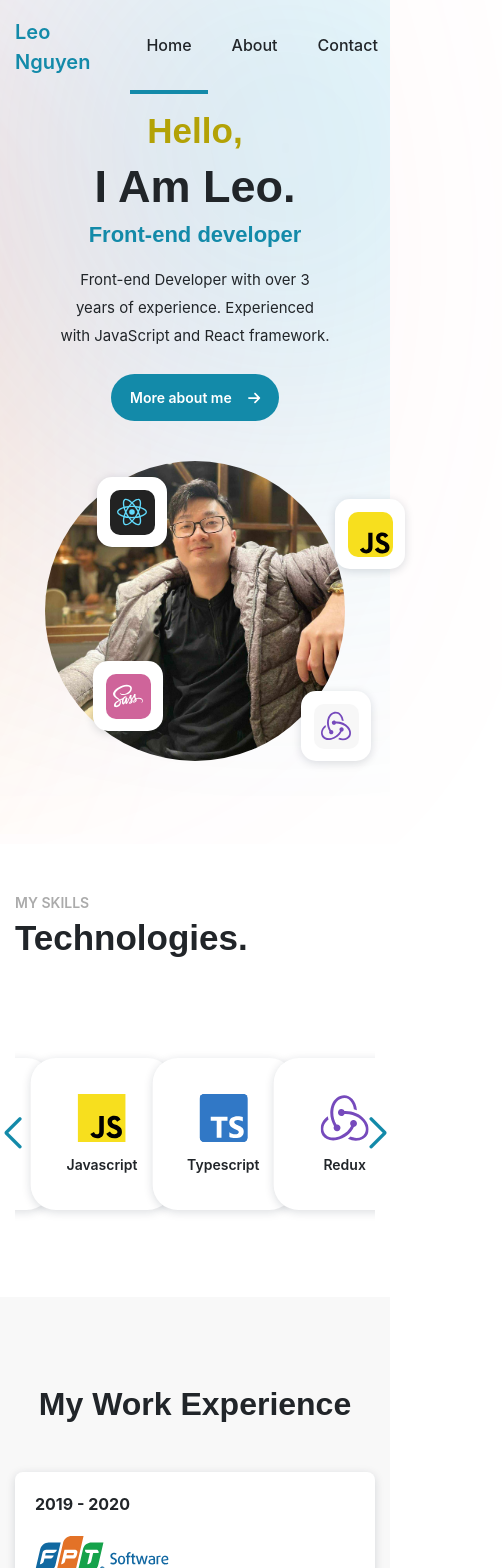
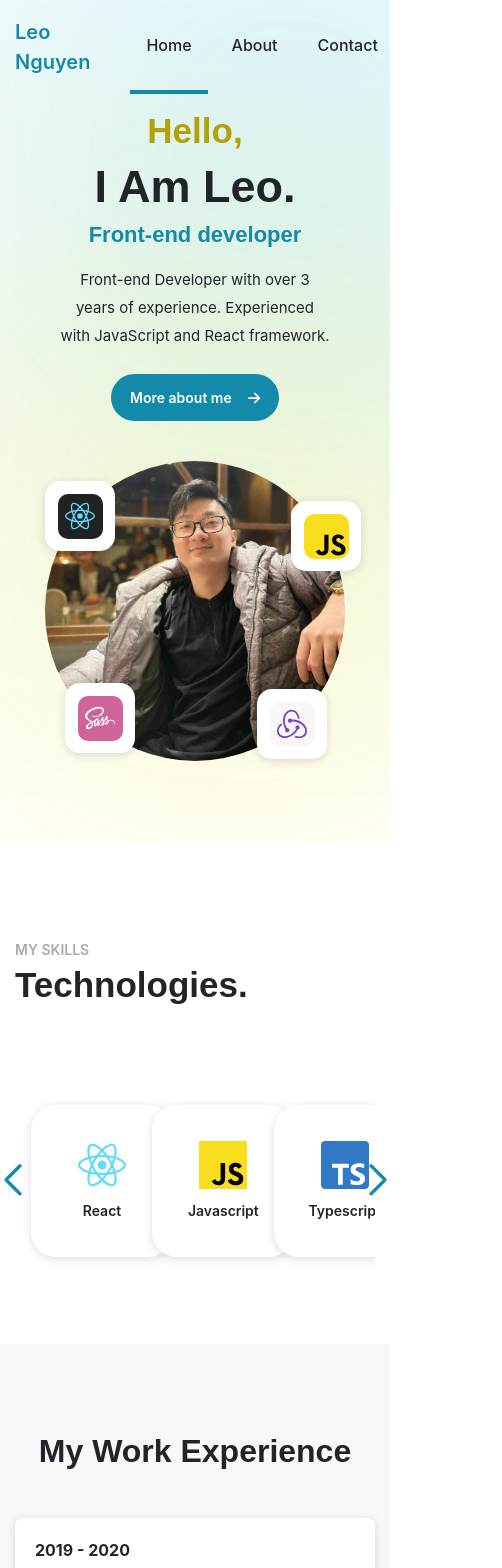
Before and after one commit to chronoflame78/MyWebsite, a React (Vite) app: page /home in a window 390 px wide. Shown: the top 1568 px of the page, 502 px wide, since content can reach past the window. Built offline with nearby package versions, Linux system fonts and the light colour scheme.

Commit message:
update responsive

```diff
--- a/src/components/contact/components/contactPage.tsx
+++ b/src/components/contact/components/contactPage.tsx
@@ -95,11 +95,11 @@ function ContactPage() {
   return (
     <div className="contact-page-wrapper">
       <section className="container contact-section">
-        <h2 className="f-48 font-weight-bold pb-5">Contact.</h2>
+        <h2 className="fr-48 font-weight-bold pb-5">Contact.</h2>
         <div className="contact-section-content">
           <div className="sub-section-1">
             <div className="form-container p-4 w-100">
-              <div className="text-center f-24 font-weight-bold pb-4">
+              <div className="text-center fr-24 font-weight-bold pb-4">
                 Get in touch
               </div>
               <form className="w-100" onSubmit={handleSubmit}>
--- a/src/components/home/components/homePage.tsx
+++ b/src/components/home/components/homePage.tsx
@@ -51,7 +51,8 @@ function HomePage(props: IProps) {
 
   return (
     <>
-      <div className="container d-flex align-items-center home-page-wrapper">
+      <div className="home-page-wrapper">
+        <section className="container d-flex align-items-center home-page-section">
           <div className="row w-100">
             <div className="d-flex flex-direction-column col-sm-12 info-container">
               <h2 className="font-weight-bold hello-text fr-60">Hello,</h2>
@@ -67,6 +68,7 @@ function HomePage(props: IProps) {
               </div>
             </div>
             <div className="col-sm-12 image-container">
+              <div className="position-relative">
                 <img className="main-image" src={myImage} alt=""/>
                 <div className="react-logo-container logo-container">
                 <div className="bg-container">
@@ -88,6 +90,9 @@ function HomePage(props: IProps) {
                   <SVGComponents.LogoSass className="sass-logo"/>
                 </div>
               </div>
+              </div>
+
+
 
 
             </div>
@@ -95,7 +100,7 @@ function HomePage(props: IProps) {
           </div>
 
 
-      </div>
+        </section>
         <div className="shape1-container">
           <SVGComponents.Shape1 className="shape1-svg" />
         </div>
@@ -104,6 +109,7 @@ function HomePage(props: IProps) {
         </div>
         <div className="shape3-container">
           <SVGComponents.Shape3 className="shape3-svg" />
+        </div>
       </div>
       <div ref={aboutPageRef}>
           <AboutPage/>
--- a/src/components/info/components/aboutPage.tsx
+++ b/src/components/info/components/aboutPage.tsx
@@ -42,7 +42,7 @@ function AboutPage(props: IProps) {
                 navigation={true}
                 slidesPerView={props.isMobileView ? 3 : 4 }
                 spaceBetween={36}
-                autoplay={{
+                autoplay={props.isMobileView ? false : {
                   delay: 2500,
                   disableOnInteraction: false,
                 }}
@@ -96,9 +96,9 @@ function AboutPage(props: IProps) {
 
                 <div className="w-100">
                 <Swiper
-                  slidesPerView={4}
+                  slidesPerView={props.isMobileView ? 3 : 4}
                   spaceBetween={36}
-                  autoplay={{
+                  autoplay={props.isMobileView ? false : {
                     delay: 2500,
                     disableOnInteraction: false,
                   }}
--- a/src/styles/_utility.scss
+++ b/src/styles/_utility.scss
@@ -599,12 +599,12 @@ body {
   justify-content: space-around;
 }
 
-.dark-yellow{
-  color: #b3a206;
+.fr-20{
+  font-size: 20px;
 }
 
-.fr-20{
-  font-size: 20px;
+.fr-24{
+  font-size: 24px;
 }
 
 .fr-48{
@@ -641,6 +641,9 @@ body {
   .fr-20{
     font-size: 14px;
   }
+  .fr-24{
+    font-size: 18px;
+  }
   .fr-48{
     font-size: 32px;
   }
--- a/src/styles/pages/_about.scss
+++ b/src/styles/pages/_about.scss
@@ -211,6 +211,9 @@
                 }
             }
         }
+        .experience-section{
+            height: 1080px;
+        }
         .card-item{
             width: 142px;
             height: 152px;
@@ -239,14 +242,28 @@
             }
 
             .company-txt{
-                font-size: 14px;
+                font-size: 13px;
                 color: #dd584f;
+                margin-bottom: 10px;
             }
 
             .position-txt{
                 font-size: 16px;
                 font-weight: bold;
             }
+
+            .website-link{
+                font-size: 14px;
+            }
+        }
+
+        .recent-work-item{
+            .name-text{
+                font-size: 14px;
+            }
+        }
+        .re-Swiper{
+            padding-bottom: 20px;
         }
     }
 
--- a/src/styles/pages/_home.scss
+++ b/src/styles/pages/_home.scss
@@ -1,4 +1,10 @@
 .home-page-wrapper{
+    position: relative;
+    overflow: hidden;
+    height: 100vh;
+}
+
+.home-page-section{
     height: 100vh;
     padding-top: 24px;
     .hello-text{
@@ -29,10 +35,10 @@
         left: 120px;
         bottom: 40px;
 
-        @media (max-height: 800px) or (max-width: 1480px) {
-            width: 470px;
-            height: 470px;
-        }
+        // @media (max-height: 800px) or (max-width: 1480px) {
+        //     width: 470px;
+        //     height: 470px;
+        // }
     }
 
     .logo-container{
@@ -147,7 +153,7 @@
 }
 
 @media (max-width: 992px) {
-    .home-page-wrapper{
+    .home-page-section{
         height: auto;
         align-items: center;
         padding-top: 110px;
@@ -196,23 +202,23 @@
         }
 
         .react-logo-container{
-            top: 56px;
-            left: 82px;
+            top: 20px;
+            left: 0px;
         }
 
         .js-logo-container{
-            top: 78px;
-            left: 320px;
+            top: 40px;
+            left: 246px;
         }
 
         .redux-logo-container{
-            top: 270px;
-            left: 286px;
+            top: 228px;
+            left: 212px;
         }
 
         .sass-logo-container{
-            top: 240px;
-            left: 78px;
+            top: 222px;
+            left: 20px;
         }
 
         .logo-container{
@@ -242,11 +248,6 @@
         display: none;
     }
     .shape1-container{
-        left: -432px;
-    }
-    .shape2-container{
-        left: -432px;
-        top: 412px;
-        //width: 100%;
+        display: none;
     }
 }
```
Lines whose indentation alone changed are shown as unchanged.
